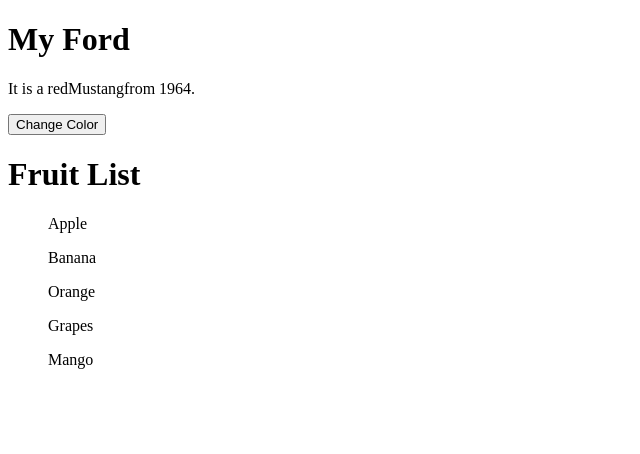
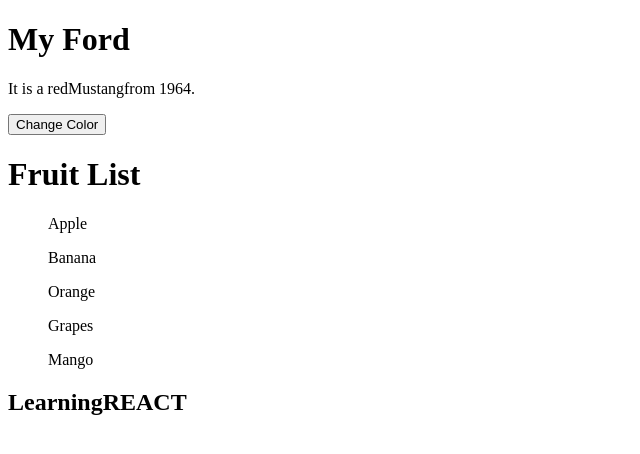
Before and after one commit to YourmixJNR/my-react-app, a React (Create React App) app: page / in a window 1280 px wide. Shown: the top 454 px of the page, without its empty margins (0-640 px from the left). Built offline with nearby package versions, Linux system fonts and the light colour scheme.

Commit message:
nowInProps

```diff
--- a/src/App.js
+++ b/src/App.js
@@ -1,11 +1,13 @@
 import Dad from './map'
 import Car from './class';
+import Lprops from './props';
 
 function App() {
   return (
     <>
       <Car />
       <Dad />
+      <Lprops what="REACT" />
     </>
   );
 }
--- /dev/null
+++ b/src/props.jsx
@@ -0,0 +1,7 @@
+function Lprops(props) {
+    return (
+        <h2>Learning{props.what}</h2>
+    )
+}
+
+export default Lprops;
```
